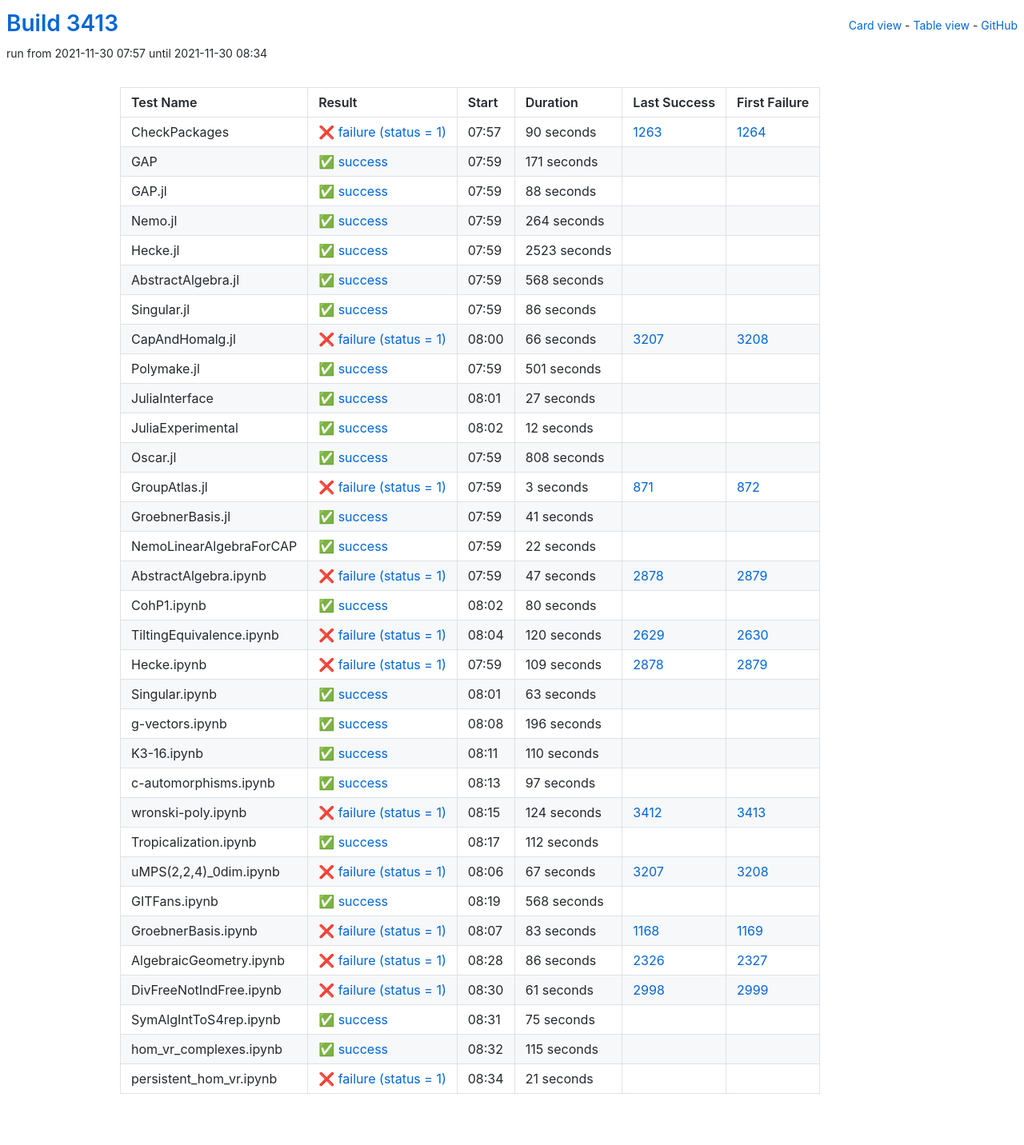
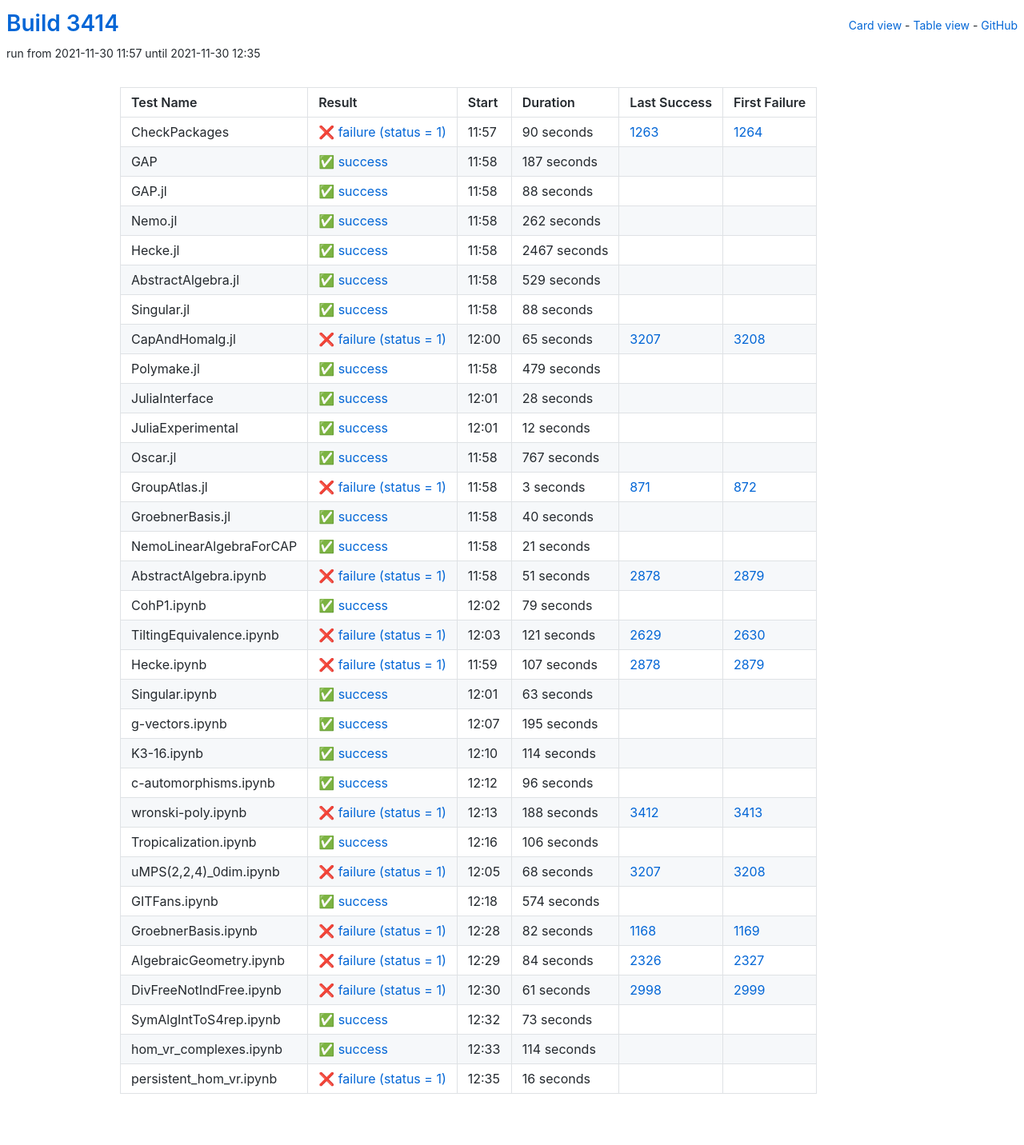
Before and after one commit to oscar-system/oscar-ci-status-stable, a Jekyll site: the page built from table.html, in a window 1280 px wide. Shown: the whole page at 80% size. Built offline with Jekyll 4.4.1, drawn with Linux system fonts in a browser that asks for light colours.

Commit message:
Build #3414

```diff
--- a/_data/ci.yml
+++ b/_data/ci.yml
@@ -1,6 +1,6 @@
 ---
-build: 3413
-build_url: https://oscarci.mathematik.uni-kl.de/job/oscar-stable/3413/
+build: 3414
+build_url: https://oscarci.mathematik.uni-kl.de/job/oscar-stable/3414/
 job: oscar-stable
 organization: oscar-system
 repo: oscar-ci-status-stable
@@ -8,8 +8,8 @@ repourl: https://github.com/oscar-system/oscar-ci-status-stable
 tests:
 - name: CheckPackages
   id: checkpackages
-  log: https://oscarci.mathematik.uni-kl.de/job/oscar-stable/3413/artifact/logs/build-3413/CheckPackages.log
-  start: 2021-11-30 07:57
+  log: https://oscarci.mathematik.uni-kl.de/job/oscar-stable/3414/artifact/logs/build-3414/CheckPackages.log
+  start: 2021-11-30 11:57
   success: false
   exitcode: 1
   status: failure
@@ -20,20 +20,20 @@ tests:
   first_failure_url: https://oscarci.mathematik.uni-kl.de/job/oscar-stable/1264/
 - name: GAP
   id: gap
-  log: https://oscarci.mathematik.uni-kl.de/job/oscar-stable/3413/artifact/logs/build-3413/GAP.log
-  start: 2021-11-30 07:59
+  log: https://oscarci.mathematik.uni-kl.de/job/oscar-stable/3414/artifact/logs/build-3414/GAP.log
+  start: 2021-11-30 11:58
   success: true
   exitcode: 0
   status: success
-  duration: 171
+  duration: 187
   last_success: false
   last_success_url:
   first_failure: false
   first_failure_url:
 - name: GAP.jl
   id: gap-jl
-  log: https://oscarci.mathematik.uni-kl.de/job/oscar-stable/3413/artifact/logs/build-3413/GAP.jl.log
-  start: 2021-11-30 07:59
+  log: https://oscarci.mathematik.uni-kl.de/job/oscar-stable/3414/artifact/logs/build-3414/GAP.jl.log
+  start: 2021-11-30 11:58
   success: true
   exitcode: 0
   status: success
@@ -44,92 +44,92 @@ tests:
   first_failure_url:
 - name: Nemo.jl
   id: nemo-jl
-  log: https://oscarci.mathematik.uni-kl.de/job/oscar-stable/3413/artifact/logs/build-3413/Nemo.jl.log
-  start: 2021-11-30 07:59
+  log: https://oscarci.mathematik.uni-kl.de/job/oscar-stable/3414/artifact/logs/build-3414/Nemo.jl.log
+  start: 2021-11-30 11:58
   success: true
   exitcode: 0
   status: success
-  duration: 264
+  duration: 262
   last_success: false
   last_success_url:
   first_failure: false
   first_failure_url:
 - name: Hecke.jl
   id: hecke-jl
-  log: https://oscarci.mathematik.uni-kl.de/job/oscar-stable/3413/artifact/logs/build-3413/Hecke.jl.log
-  start: 2021-11-30 07:59
+  log: https://oscarci.mathematik.uni-kl.de/job/oscar-stable/3414/artifact/logs/build-3414/Hecke.jl.log
+  start: 2021-11-30 11:58
   success: true
   exitcode: 0
   status: success
-  duration: 2523
+  duration: 2467
   last_success: false
   last_success_url:
   first_failure: false
   first_failure_url:
 - name: AbstractAlgebra.jl
   id: abstractalgebra-jl
-  log: https://oscarci.mathematik.uni-kl.de/job/oscar-stable/3413/artifact/logs/build-3413/AbstractAlgebra.jl.log
-  start: 2021-11-30 07:59
+  log: https://oscarci.mathematik.uni-kl.de/job/oscar-stable/3414/artifact/logs/build-3414/AbstractAlgebra.jl.log
+  start: 2021-11-30 11:58
   success: true
   exitcode: 0
   status: success
-  duration: 568
+  duration: 529
   last_success: false
   last_success_url:
   first_failure: false
   first_failure_url:
 - name: Singular.jl
   id: singular-jl
-  log: https://oscarci.mathematik.uni-kl.de/job/oscar-stable/3413/artifact/logs/build-3413/Singular.jl.log
-  start: 2021-11-30 07:59
+  log: https://oscarci.mathematik.uni-kl.de/job/oscar-stable/3414/artifact/logs/build-3414/Singular.jl.log
+  start: 2021-11-30 11:58
   success: true
   exitcode: 0
   status: success
-  duration: 86
+  duration: 88
   last_success: false
   last_success_url:
   first_failure: false
   first_failure_url:
 - name: CapAndHomalg.jl
   id: capandhomalg-jl
-  log: https://oscarci.mathematik.uni-kl.de/job/oscar-stable/3413/artifact/logs/build-3413/CapAndHomalg.jl.log
-  start: 2021-11-30 08:00
+  log: https://oscarci.mathematik.uni-kl.de/job/oscar-stable/3414/artifact/logs/build-3414/CapAndHomalg.jl.log
+  start: 2021-11-30 12:00
   success: false
   exitcode: 1
   status: failure
-  duration: 66
+  duration: 65
   last_success: 3207
   last_success_url: https://oscarci.mathematik.uni-kl.de/job/oscar-stable/3207/
   first_failure: 3208
   first_failure_url: https://oscarci.mathematik.uni-kl.de/job/oscar-stable/3208/
 - name: Polymake.jl
   id: polymake-jl
-  log: https://oscarci.mathematik.uni-kl.de/job/oscar-stable/3413/artifact/logs/build-3413/Polymake.jl.log
-  start: 2021-11-30 07:59
+  log: https://oscarci.mathematik.uni-kl.de/job/oscar-stable/3414/artifact/logs/build-3414/Polymake.jl.log
+  start: 2021-11-30 11:58
   success: true
   exitcode: 0
   status: success
-  duration: 501
+  duration: 479
   last_success: false
   last_success_url:
   first_failure: false
   first_failure_url:
 - name: JuliaInterface
   id: juliainterface
-  log: https://oscarci.mathematik.uni-kl.de/job/oscar-stable/3413/artifact/logs/build-3413/JuliaInterface.log
-  start: 2021-11-30 08:01
+  log: https://oscarci.mathematik.uni-kl.de/job/oscar-stable/3414/artifact/logs/build-3414/JuliaInterface.log
+  start: 2021-11-30 12:01
   success: true
   exitcode: 0
   status: success
-  duration: 27
+  duration: 28
   last_success: false
   last_success_url:
   first_failure: false
   first_failure_url:
 - name: JuliaExperimental
   id: juliaexperimental
-  log: https://oscarci.mathematik.uni-kl.de/job/oscar-stable/3413/artifact/logs/build-3413/JuliaExperimental.log
-  start: 2021-11-30 08:02
+  log: https://oscarci.mathematik.uni-kl.de/job/oscar-stable/3414/artifact/logs/build-3414/JuliaExperimental.log
+  start: 2021-11-30 12:01
   success: true
   exitcode: 0
   status: success
@@ -140,20 +140,20 @@ tests:
   first_failure_url:
 - name: Oscar.jl
   id: oscar-jl
-  log: https://oscarci.mathematik.uni-kl.de/job/oscar-stable/3413/artifact/logs/build-3413/Oscar.jl.log
-  start: 2021-11-30 07:59
+  log: https://oscarci.mathematik.uni-kl.de/job/oscar-stable/3414/artifact/logs/build-3414/Oscar.jl.log
+  start: 2021-11-30 11:58
   success: true
   exitcode: 0
   status: success
-  duration: 808
+  duration: 767
   last_success: false
   last_success_url:
   first_failure: false
   first_failure_url:
 - name: GroupAtlas.jl
   id: groupatlas-jl
-  log: https://oscarci.mathematik.uni-kl.de/job/oscar-stable/3413/artifact/logs/build-3413/GroupAtlas.jl.log
-  start: 2021-11-30 07:59
+  log: https://oscarci.mathematik.uni-kl.de/job/oscar-stable/3414/artifact/logs/build-3414/GroupAtlas.jl.log
+  start: 2021-11-30 11:58
   success: false
   exitcode: 1
   status: failure
@@ -164,80 +164,80 @@ tests:
   first_failure_url: https://oscarci.mathematik.uni-kl.de/job/oscar-stable/872/
 - name: GroebnerBasis.jl
   id: groebnerbasis-jl
-  log: https://oscarci.mathematik.uni-kl.de/job/oscar-stable/3413/artifact/logs/build-3413/GroebnerBasis.jl.log
-  start: 2021-11-30 07:59
+  log: https://oscarci.mathematik.uni-kl.de/job/oscar-stable/3414/artifact/logs/build-3414/GroebnerBasis.jl.log
+  start: 2021-11-30 11:58
   success: true
   exitcode: 0
   status: success
-  duration: 41
+  duration: 40
   last_success: false
   last_success_url:
   first_failure: false
   first_failure_url:
 - name: NemoLinearAlgebraForCAP
   id: nemolinearalgebraforcap
-  log: https://oscarci.mathematik.uni-kl.de/job/oscar-stable/3413/artifact/logs/build-3413/NemoLinearAlgebraForCAP.log
-  start: 2021-11-30 07:59
+  log: https://oscarci.mathematik.uni-kl.de/job/oscar-stable/3414/artifact/logs/build-3414/NemoLinearAlgebraForCAP.log
+  start: 2021-11-30 11:58
   success: true
   exitcode: 0
   status: success
-  duration: 22
+  duration: 21
   last_success: false
   last_success_url:
   first_failure: false
   first_failure_url:
 - name: AbstractAlgebra.ipynb
   id: abstractalgebra-ipynb
-  log: https://oscarci.mathematik.uni-kl.de/job/oscar-stable/3413/artifact/logs/build-3413/AbstractAlgebra.ipynb.log
-  start: 2021-11-30 07:59
+  log: https://oscarci.mathematik.uni-kl.de/job/oscar-stable/3414/artifact/logs/build-3414/AbstractAlgebra.ipynb.log
+  start: 2021-11-30 11:58
   success: false
   exitcode: 1
   status: failure
-  duration: 47
+  duration: 51
   last_success: 2878
   last_success_url: https://oscarci.mathematik.uni-kl.de/job/oscar-stable/2878/
   first_failure: 2879
   first_failure_url: https://oscarci.mathematik.uni-kl.de/job/oscar-stable/2879/
 - name: CohP1.ipynb
   id: cohp1-ipynb
-  log: https://oscarci.mathematik.uni-kl.de/job/oscar-stable/3413/artifact/logs/build-3413/CohP1.ipynb.log
-  start: 2021-11-30 08:02
+  log: https://oscarci.mathematik.uni-kl.de/job/oscar-stable/3414/artifact/logs/build-3414/CohP1.ipynb.log
+  start: 2021-11-30 12:02
   success: true
   exitcode: 0
   status: success
-  duration: 80
+  duration: 79
   last_success: false
   last_success_url:
   first_failure: false
   first_failure_url:
 - name: TiltingEquivalence.ipynb
   id: tiltingequivalence-ipynb
-  log: https://oscarci.mathematik.uni-kl.de/job/oscar-stable/3413/artifact/logs/build-3413/TiltingEquivalence.ipynb.log
-  start: 2021-11-30 08:04
+  log: https://oscarci.mathematik.uni-kl.de/job/oscar-stable/3414/artifact/logs/build-3414/TiltingEquivalence.ipynb.log
+  start: 2021-11-30 12:03
   success: false
   exitcode: 1
   status: failure
-  duration: 120
+  duration: 121
   last_success: 2629
   last_success_url: https://oscarci.mathematik.uni-kl.de/job/oscar-stable/2629/
   first_failure: 2630
   first_failure_url: https://oscarci.mathematik.uni-kl.de/job/oscar-stable/2630/
 - name: Hecke.ipynb
   id: hecke-ipynb
-  log: https://oscarci.mathematik.uni-kl.de/job/oscar-stable/3413/artifact/logs/build-3413/Hecke.ipynb.log
-  start: 2021-11-30 07:59
+  log: https://oscarci.mathematik.uni-kl.de/job/oscar-stable/3414/artifact/logs/build-3414/Hecke.ipynb.log
+  start: 2021-11-30 11:59
   success: false
   exitcode: 1
   status: failure
-  duration: 109
+  duration: 107
   last_success: 2878
   last_success_url: https://oscarci.mathematik.uni-kl.de/job/oscar-stable/2878/
   first_failure: 2879
   first_failure_url: https://oscarci.mathematik.uni-kl.de/job/oscar-stable/2879/
 - name: Singular.ipynb
   id: singular-ipynb
-  log: https://oscarci.mathematik.uni-kl.de/job/oscar-stable/3413/artifact/logs/build-3413/Singular.ipynb.log
-  start: 2021-11-30 08:01
+  log: https://oscarci.mathematik.uni-kl.de/job/oscar-stable/3414/artifact/logs/build-3414/Singular.ipynb.log
+  start: 2021-11-30 12:01
   success: true
   exitcode: 0
   status: success
@@ -248,116 +248,116 @@ tests:
   first_failure_url:
 - name: g-vectors.ipynb
   id: g-vectors-ipynb
-  log: https://oscarci.mathematik.uni-kl.de/job/oscar-stable/3413/artifact/logs/build-3413/g-vectors.ipynb.log
-  start: 2021-11-30 08:08
+  log: https://oscarci.mathematik.uni-kl.de/job/oscar-stable/3414/artifact/logs/build-3414/g-vectors.ipynb.log
+  start: 2021-11-30 12:07
   success: true
   exitcode: 0
   status: success
-  duration: 196
+  duration: 195
   last_success: false
   last_success_url:
   first_failure: false
   first_failure_url:
 - name: K3-16.ipynb
   id: k3-16-ipynb
-  log: https://oscarci.mathematik.uni-kl.de/job/oscar-stable/3413/artifact/logs/build-3413/K3-16.ipynb.log
-  start: 2021-11-30 08:11
+  log: https://oscarci.mathematik.uni-kl.de/job/oscar-stable/3414/artifact/logs/build-3414/K3-16.ipynb.log
+  start: 2021-11-30 12:10
   success: true
   exitcode: 0
   status: success
-  duration: 110
+  duration: 114
   last_success: false
   last_success_url:
   first_failure: false
   first_failure_url:
 - name: c-automorphisms.ipynb
   id: c-automorphisms-ipynb
-  log: https://oscarci.mathematik.uni-kl.de/job/oscar-stable/3413/artifact/logs/build-3413/c-automorphisms.ipynb.log
-  start: 2021-11-30 08:13
+  log: https://oscarci.mathematik.uni-kl.de/job/oscar-stable/3414/artifact/logs/build-3414/c-automorphisms.ipynb.log
+  start: 2021-11-30 12:12
   success: true
   exitcode: 0
   status: success
-  duration: 97
+  duration: 96
   last_success: false
   last_success_url:
   first_failure: false
   first_failure_url:
 - name: wronski-poly.ipynb
   id: wronski-poly-ipynb
-  log: https://oscarci.mathematik.uni-kl.de/job/oscar-stable/3413/artifact/logs/build-3413/wronski-poly.ipynb.log
-  start: 2021-11-30 08:15
+  log: https://oscarci.mathematik.uni-kl.de/job/oscar-stable/3414/artifact/logs/build-3414/wronski-poly.ipynb.log
+  start: 2021-11-30 12:13
   success: false
   exitcode: 1
   status: failure
-  duration: 124
+  duration: 188
   last_success: 3412
   last_success_url: https://oscarci.mathematik.uni-kl.de/job/oscar-stable/3412/
   first_failure: 3413
   first_failure_url: https://oscarci.mathematik.uni-kl.de/job/oscar-stable/3413/
 - name: Tropicalization.ipynb
   id: tropicalization-ipynb
-  log: https://oscarci.mathematik.uni-kl.de/job/oscar-stable/3413/artifact/logs/build-3413/Tropicalization.ipynb.log
-  start: 2021-11-30 08:17
+  log: https://oscarci.mathematik.uni-kl.de/job/oscar-stable/3414/artifact/logs/build-3414/Tropicalization.ipynb.log
+  start: 2021-11-30 12:16
   success: true
   exitcode: 0
   status: success
-  duration: 112
+  duration: 106
   last_success: false
   last_success_url:
   first_failure: false
   first_failure_url:
 - name: uMPS(2,2,4)_0dim.ipynb
   id: umps-2-2-4-0dim-ipynb
-  log: https://oscarci.mathematik.uni-kl.de/job/oscar-stable/3413/artifact/logs/build-3413/uMPS-2-2-4-_0dim.ipynb.log
-  start: 2021-11-30 08:06
+  log: https://oscarci.mathematik.uni-kl.de/job/oscar-stable/3414/artifact/logs/build-3414/uMPS-2-2-4-_0dim.ipynb.log
+  start: 2021-11-30 12:05
   success: false
   exitcode: 1
   status: failure
-  duration: 67
+  duration: 68
   last_success: 3207
   last_success_url: https://oscarci.mathematik.uni-kl.de/job/oscar-stable/3207/
   first_failure: 3208
   first_failure_url: https://oscarci.mathematik.uni-kl.de/job/oscar-stable/3208/
 - name: GITFans.ipynb
   id: gitfans-ipynb
-  log: https://oscarci.mathematik.uni-kl.de/job/oscar-stable/3413/artifact/logs/build-3413/GITFans.ipynb.log
-  start: 2021-11-30 08:19
+  log: https://oscarci.mathematik.uni-kl.de/job/oscar-stable/3414/artifact/logs/build-3414/GITFans.ipynb.log
+  start: 2021-11-30 12:18
   success: true
   exitcode: 0
   status: success
-  duration: 568
+  duration: 574
   last_success: false
   last_success_url:
   first_failure: false
   first_failure_url:
 - name: GroebnerBasis.ipynb
   id: groebnerbasis-ipynb
-  log: https://oscarci.mathematik.uni-kl.de/job/oscar-stable/3413/artifact/logs/build-3413/GroebnerBasis.ipynb.log
-  start: 2021-11-30 08:07
+  log: https://oscarci.mathematik.uni-kl.de/job/oscar-stable/3414/artifact/logs/build-3414/GroebnerBasis.ipynb.log
+  start: 2021-11-30 12:28
   success: false
   exitcode: 1
   status: failure
-  duration: 83
+  duration: 82
   last_success: 1168
   last_success_url: https://oscarci.mathematik.uni-kl.de/job/oscar-stable/1168/
   first_failure: 1169
   first_failure_url: https://oscarci.mathematik.uni-kl.de/job/oscar-stable/1169/
 - name: AlgebraicGeometry.ipynb
   id: algebraicgeometry-ipynb
-  log: https://oscarci.mathematik.uni-kl.de/job/oscar-stable/3413/artifact/logs/build-3413/AlgebraicGeometry.ipynb.log
-  start: 2021-11-30 08:28
+  log: https://oscarci.mathematik.uni-kl.de/job/oscar-stable/3414/artifact/logs/build-3414/AlgebraicGeometry.ipynb.log
+  start: 2021-11-30 12:29
   success: false
   exitcode: 1
   status: failure
-  duration: 86
+  duration: 84
   last_success: 2326
   last_success_url: https://oscarci.mathematik.uni-kl.de/job/oscar-stable/2326/
   first_failure: 2327
   first_failure_url: https://oscarci.mathematik.uni-kl.de/job/oscar-stable/2327/
 - name: DivFreeNotIndFree.ipynb
   id: divfreenotindfree-ipynb
-  log: https://oscarci.mathematik.uni-kl.de/job/oscar-stable/3413/artifact/logs/build-3413/DivFreeNotIndFree.ipynb.log
-  start: 2021-11-30 08:30
+  log: https://oscarci.mathematik.uni-kl.de/job/oscar-stable/3414/artifact/logs/build-3414/DivFreeNotIndFree.ipynb.log
+  start: 2021-11-30 12:30
   success: false
   exitcode: 1
   status: failure
@@ -368,36 +368,36 @@ tests:
   first_failure_url: https://oscarci.mathematik.uni-kl.de/job/oscar-stable/2999/
 - name: SymAlgIntToS4rep.ipynb
   id: symalginttos4rep-ipynb
-  log: https://oscarci.mathematik.uni-kl.de/job/oscar-stable/3413/artifact/logs/build-3413/SymAlgIntToS4rep.ipynb.log
-  start: 2021-11-30 08:31
+  log: https://oscarci.mathematik.uni-kl.de/job/oscar-stable/3414/artifact/logs/build-3414/SymAlgIntToS4rep.ipynb.log
+  start: 2021-11-30 12:32
   success: true
   exitcode: 0
   status: success
-  duration: 75
+  duration: 73
   last_success: false
   last_success_url:
   first_failure: false
   first_failure_url:
 - name: hom_vr_complexes.ipynb
   id: hom-vr-complexes-ipynb
-  log: https://oscarci.mathematik.uni-kl.de/job/oscar-stable/3413/artifact/logs/build-3413/hom_vr_complexes.ipynb.log
-  start: 2021-11-30 08:32
+  log: https://oscarci.mathematik.uni-kl.de/job/oscar-stable/3414/artifact/logs/build-3414/hom_vr_complexes.ipynb.log
+  start: 2021-11-30 12:33
   success: true
   exitcode: 0
   status: success
-  duration: 115
+  duration: 114
   last_success: false
   last_success_url:
   first_failure: false
   first_failure_url:
 - name: persistent_hom_vr.ipynb
   id: persistent-hom-vr-ipynb
-  log: https://oscarci.mathematik.uni-kl.de/job/oscar-stable/3413/artifact/logs/build-3413/persistent_hom_vr.ipynb.log
-  start: 2021-11-30 08:34
+  log: https://oscarci.mathematik.uni-kl.de/job/oscar-stable/3414/artifact/logs/build-3414/persistent_hom_vr.ipynb.log
+  start: 2021-11-30 12:35
   success: false
   exitcode: 1
   status: failure
-  duration: 21
+  duration: 16
   last_success: false
   last_success_url:
   first_failure: false
```
Also changed, not shown: README.md.
